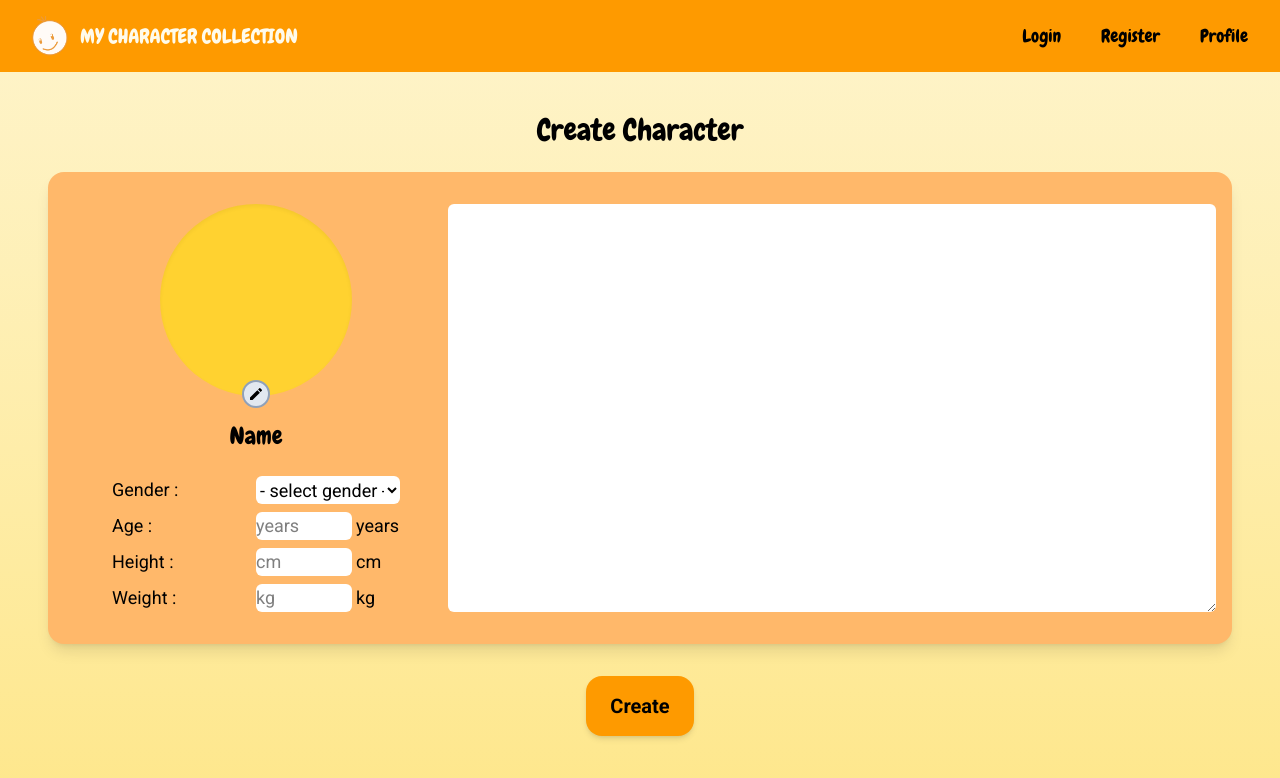
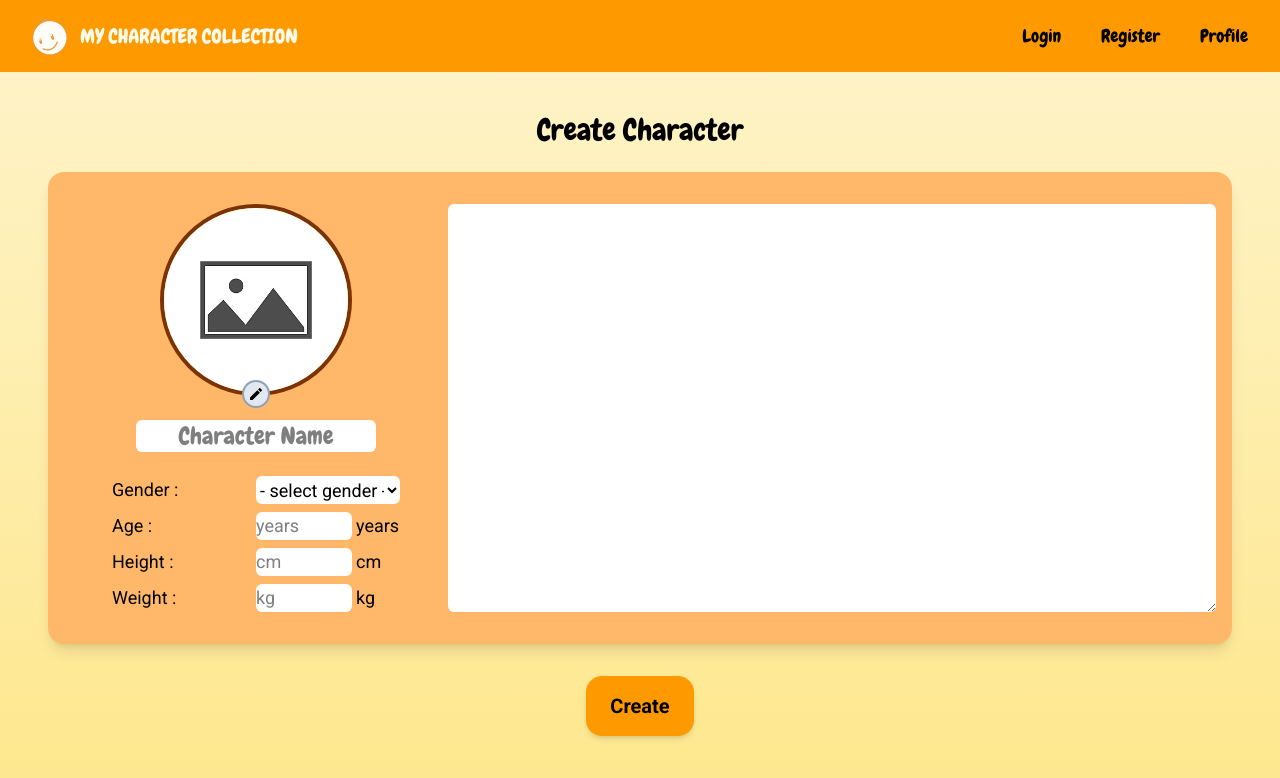
Before and after one commit to biogolf10457/my-character-collection, a React (Vite) app in the folder frontend/: page /createcharacter in a window 1280 px wide. Shown: the top 778 px of the page. Built offline with nearby package versions, Linux system fonts and the light colour scheme.

Commit message:
add no image default

```diff
--- a/frontend/src/components/CreateCharacter.jsx
+++ b/frontend/src/components/CreateCharacter.jsx
@@ -1,5 +1,6 @@
 import React, { useEffect, useState } from "react";
 import { MdEdit } from "react-icons/md";
+import noImage from "../assets/noImage.jpg";
 
 const CreateCharacter = () => {
   const [formData, setFormData] = useState({
@@ -40,12 +41,28 @@ const CreateCharacter = () => {
       <div className="relative px-4 py-8 bg-orange-300 rounded-2xl shadow-lg">
         <div className="w-full flex">
           <div className="w-1/3 flex flex-col items-center justify-center">
-            <div className="relative w-1/2 aspect-square bg-amber-300 rounded-full inset-shadow-sm">
+            <div className="relative w-1/2 aspect-square ">
+              <div className="w-full h-full bg-amber-300 rounded-full border-amber-900 border-4 overflow-hidden">
+                <img
+                  className="w-full h-full object-contain"
+                  src={formData.image === "" ? noImage : formData.image}
+                  alt="character image"
+                />
+              </div>
               <div className="absolute -bottom-3 left-1/2 -translate-x-1/2 p-1 bg-slate-200  hover:bg-slate-300 rounded-full border-2 border-slate-400  hover:cursor-pointer">
                 <MdEdit />
               </div>
             </div>
-            <div className="pt-6 text-2xl font-chewy">Name</div>
+            <div className="pt-6 text-2xl font-chewy">
+              <input
+                type="text"
+                name="name"
+                value={formData.name}
+                placeholder="Character Name"
+                onChange={handleChange}
+                className="bg-white rounded-md text-center"
+              />
+            </div>
             <div className="pt-6 w-3/4 grid grid-cols-2 gap-y-2 text-lg font-roboto">
               <label htmlFor="gender">Gender : </label>
               <select
@@ -105,7 +122,7 @@ const CreateCharacter = () => {
               name="information"
               value={formData.information}
               onChange={handleChange}
-              className="w-full min-h-full bg-white rounded-md"
+              className="w-full min-h-full p-2 bg-white rounded-md"
             />
           </div>
         </div>
```
Also changed, not shown: frontend/src/assets/noImage.jpg (added).
